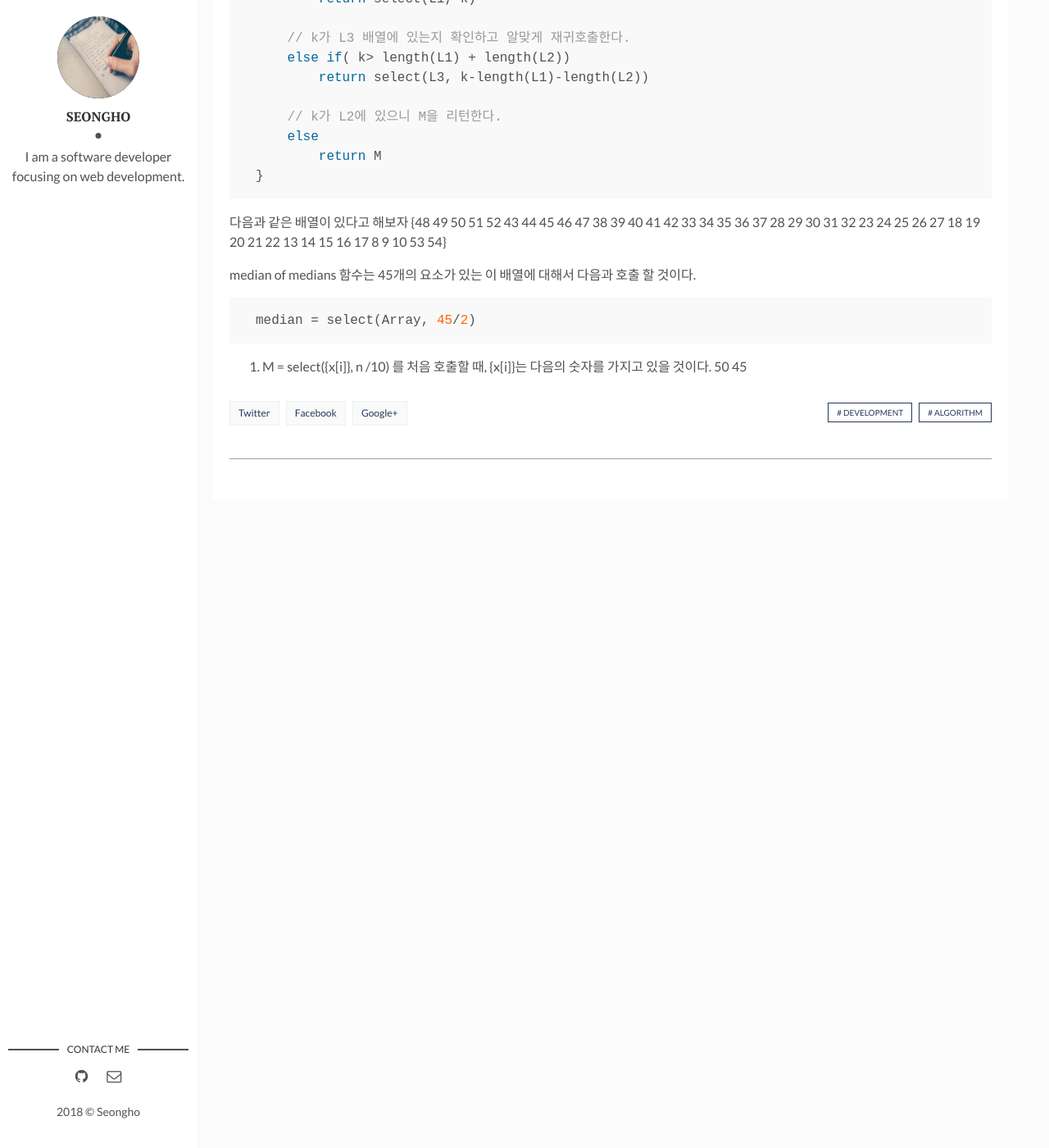
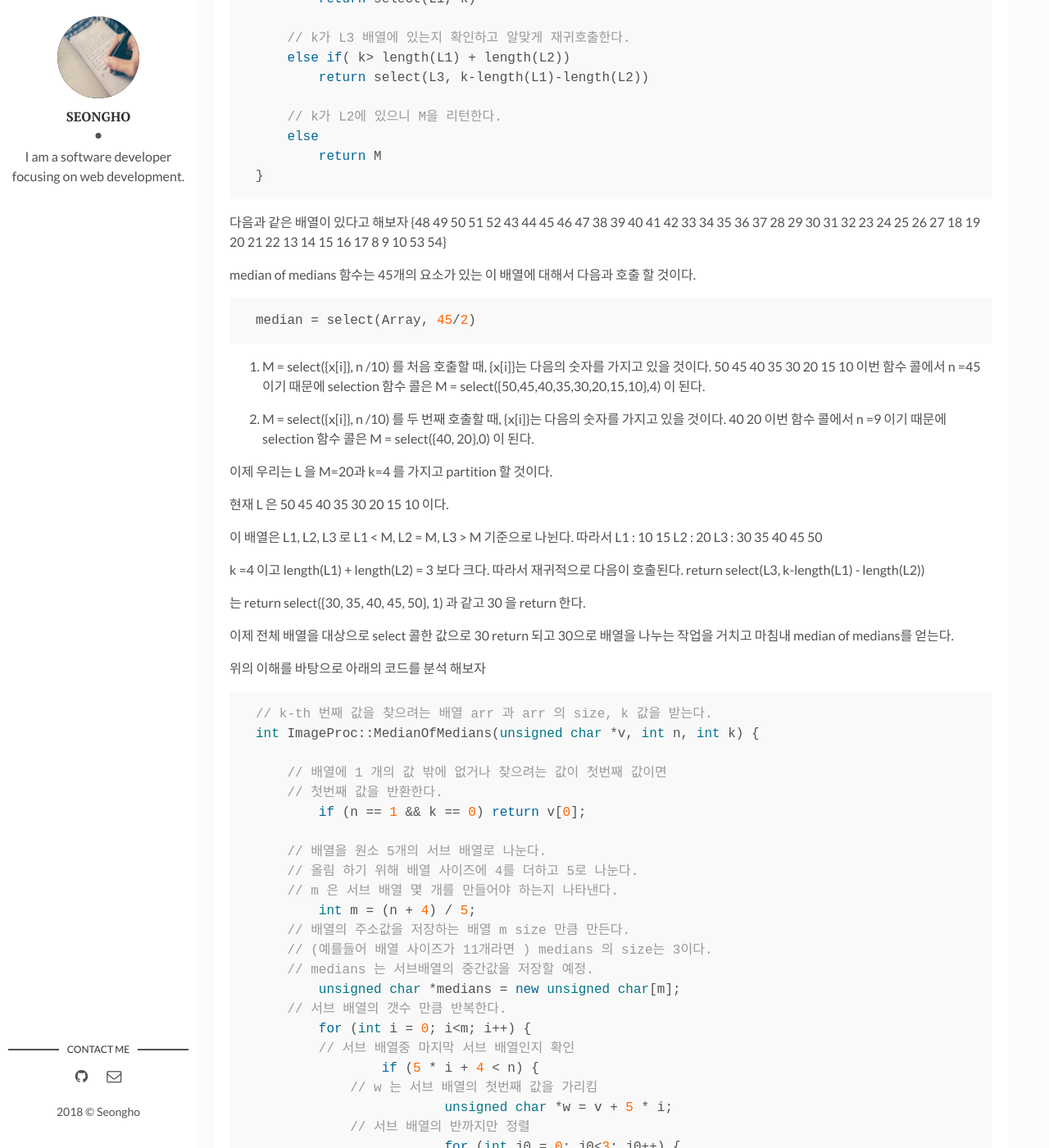
Before and after one commit to nsho77/nsho77.github.io, a Jekyll site: the page built from _posts/2018-06-11-Median-of-medians.md, in a window 1280 px wide and 1400 px high, scrolled down 917 px. Shown: the whole window at 82% size. Built offline with Jekyll 4.4.1, drawn with Linux system fonts in a browser that asks for light colours; comment, search, counter and statistics services are not loaded; before the commit the page ends 1547 px from its top, so only the background shows below that; some of the changed text lies outside the part shown.

Commit message:
median of median understanding statr

```diff
--- a/_posts/2018-06-11-Median-of-medians.md
+++ b/_posts/2018-06-11-Median-of-medians.md
@@ -60,4 +60,106 @@ median of medians 함수는 45개의 요소가 있는 이 배열에 대해서
 median = select(Array, 45/2)
 {% endhighlight %}
 
-1. M = select({x[i]}, n /10) 를 처음 호출할 때, {x[i]}는 다음의 숫자를 가지고 있을 것이다. 50 45
+1. M = select({x[i]}, n /10) 를 처음 호출할 때, {x[i]}는 다음의 숫자를 가지고 있을 것이다. 50 45 40 35 30 20 15 10
+이번 함수 콜에서 n =45 이기 때문에 selection 함수 콜은 M = select({50,45,40,35,30,20,15,10},4) 이 된다.
+
+2. M = select({x[i]}, n /10) 를 두 번째 호출할 때, {x[i]}는 다음의 숫자를 가지고 있을 것이다. 40 20
+이번 함수 콜에서 n =9 이기 때문에 selection 함수 콜은 M = select({40, 20},0) 이 된다.
+
+이제 우리는 L 을 M=20과 k=4 를 가지고 partition 할 것이다.
+
+현재 L 은 50 45 40 35 30 20 15 10 이다.
+
+이 배열은 L1, L2, L3 로 L1 < M, L2 = M, L3 > M 기준으로 나뉜다. 따라서
+L1 : 10 15
+L2 : 20
+L3 : 30 35 40 45 50
+
+k =4 이고 length(L1) + length(L2) = 3 보다 크다. 따라서 재귀적으로 다음이 호출된다.
+return select(L3, k-length(L1) - length(L2))
+
+는 return select({30, 35, 40, 45, 50}, 1)
+과 같고 30 을 return 한다.
+
+이제 전체 배열을 대상으로 select 콜한 값으로 30 return 되고
+30으로 배열을 나누는 작업을 거치고 마침내 median of medians를 얻는다.
+
+위의 이해를 바탕으로 아래의 코드를 분석 해보자
+{% highlight cpp %}
+// k-th 번째 값을 찾으려는 배열 arr 과 arr 의 size, k 값을 받는다.
+int ImageProc::MedianOfMedians(unsigned char *v, int n, int k) {
+
+    // 배열에 1 개의 값 밖에 없거나 찾으려는 값이 첫번째 값이면
+    // 첫번째 값을 반환한다.
+	if (n == 1 && k == 0) return v[0];
+
+    // 배열을 원소 5개의 서브 배열로 나눈다.
+    // 올림 하기 위해 배열 사이즈에 4를 더하고 5로 나눈다.
+    // m 은 서브 배열 몇 개를 만들어야 하는지 나타낸다.
+	int m = (n + 4) / 5;
+    // 배열의 주소값을 저장하는 배열 m size 만큼 만든다.
+    // (예를들어 배열 사이즈가 11개라면 ) medians 의 size는 3이다.
+    // medians 는 서브배열의 중간값을 저장할 예정.
+	unsigned char *medians = new unsigned char[m];
+    // 서브 배열의 갯수 만큼 반복한다.
+	for (int i = 0; i<m; i++) {
+        // 서브 배열중 마지막 서브 배열인지 확인
+		if (5 * i + 4 < n) {
+            // w 는 서브 배열의 첫번째 값을 가리킴
+			unsigned char *w = v + 5 * i;
+            // 서브 배열의 반까지만 정렬
+			for (int j0 = 0; j0<3; j0++) {
+				int jmin = j0;
+				for (int j = j0 + 1; j<5; j++) {
+					if (w[j] < w[jmin]) jmin = j;
+				}
+				mySwap(w[j0], w[jmin]);
+			}
+            // 중간값을 구한 뒤 저장
+			medians[i] = w[2];
+		}
+        // 마지막 서브 배열이면 첫번째 값을 저장
+		else {
+			medians[i] = v[5 * i];
+		}
+	}
+    // 배열의 중간값들을 이용해 pivot 값을 구한다.
+	int pivot = MedianOfMedians(medians, m, m / 2);
+
+    // 필요없는 중간값 배열은 삭제한다.
+	delete[] medians;
+
+    //pivot 값을 맨 뒤로 보낸다.
+	for (int i = 0; i<n; i++) {
+		if (v[i] == pivot) {
+			mySwap(v[i], v[n - 1]);
+			break;
+		}
+	}
+
+    // pivot 값과 비교해서 작은 값은 앞에 정렬
+	int store = 0;
+	for (int i = 0; i<n - 1; i++) {
+		if (v[i] < pivot) {
+			mySwap(v[i], v[store++]);
+		}
+	}
+    // 정렬된 값 바로 뒤 값과 pivot값 바꾸기.
+	mySwap(v[store], v[n - 1]);
+
+    // pivot index 값이 찾으려는 index 값과 같다면
+	if (store == k) {
+		return pivot;
+	}
+    // pivot index 값이 찾으려는 index 값 보다 크다면
+    // 처음부터 pivot-1 사이의 배열에서 탐색시작
+	else if (store > k) {
+		return MedianOfMedians(v, store, k);
+	}
+    // pivot index 값이 찾으려는 index 값보다 작다면
+    // pivot+1 부터 끝까지의 배열에서 탐색시작
+	else {
+		return MedianOfMedians(v + store + 1, n - store - 1, k - store - 1);
+	}
+}
+{% endhighlight %}
```
